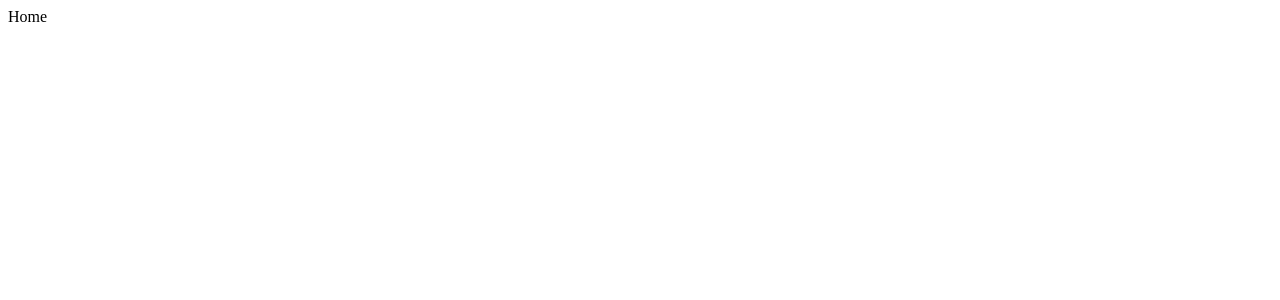
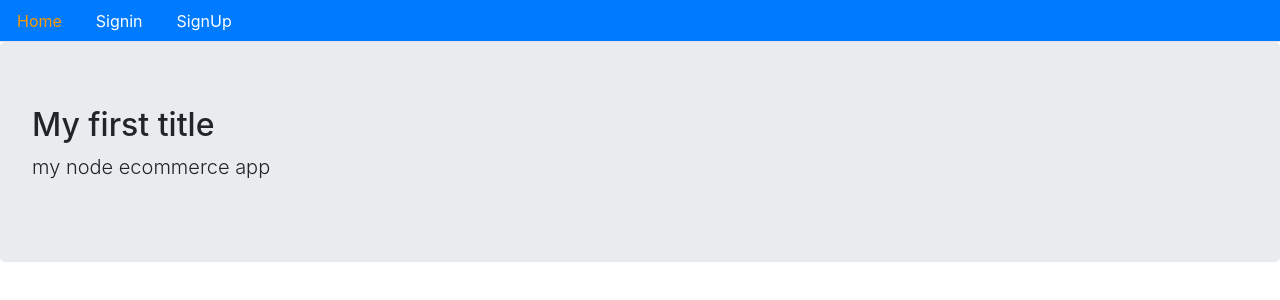
Before and after one commit to raghava2121/ecommerce-front, a React (Create React App) app: page / in a window 1280 px wide. Shown: the top 300 px of the page. Built offline with nearby package versions, Linux system fonts and the light colour scheme.

Commit message:
add layouts

```diff
--- a/public/index.html
+++ b/public/index.html
@@ -15,6 +15,8 @@
       user's mobile device or desktop. See https://developers.google.com/web/fundamentals/web-app-manifest/
     -->
     <link rel="manifest" href="%PUBLIC_URL%/manifest.json" />
+    <link rel="stylesheet" href="https://stackpath.bootstrapcdn.com/bootstrap/4.5.0/css/bootstrap.min.css" integrity="sha384-9aIt2nRpC12Uk9gS9baDl411NQApFmC26EwAOH8WgZl5MYYxFfc+NcPb1dKGj7Sk" crossorigin="anonymous"></link>
+
     <!--
       Notice the use of %PUBLIC_URL% in the tags above.
       It will be replaced with the URL of the `public` folder during the build.
--- a/src/Routes.js
+++ b/src/Routes.js
@@ -4,6 +4,7 @@ import { BrowserRouter, Switch, Route } from 'react-router-dom'
 import Signup from './user/Signup';
 import Signin from './user/Signin';
 import Home from './core/Home';
+import Menu  from './core/Menu';
 
 const Routes = () => {
     return (
--- a/src/core/Home.js
+++ b/src/core/Home.js
@@ -1,11 +1,8 @@
 import React from 'react'
+import Layout from './Layout'
+const  Home =() =>  (
+        <Layout title="My first title" description=" my node ecommerce app"></Layout>
+    )
 
-const  Home =() => {
-    return (
-        <div>
-            Home
-        </div>
-    )
-}
 
 export default Home
--- /dev/null
+++ b/src/core/Layout.js
@@ -0,0 +1,17 @@
+import React from 'react'
+import Menu  from './Menu';
+
+const Layout = ({ title = "title", description = "Description", className, children }) => {
+    return (
+        <div>
+            <Menu/>
+            <div className="jumbotron">
+                <h2>{title}</h2>
+                <p className="lead">{description}</p>
+            </div>
+            <div className={className}> {children}</div>
+        </div>
+    )
+}
+
+export default Layout
--- /dev/null
+++ b/src/core/Menu.js
@@ -0,0 +1,31 @@
+import React from 'react'
+import {Link, withRouter} from 'react-router-dom'
+
+const isActive = (history, path) => {
+
+    if (history.location.pathname === path) {
+        return { color: '#ff9900' }
+    } else {
+        return { color: '#fff' }
+    }
+}
+
+const Menu = ({ history }) => {
+    return (
+        <div>
+            <ul className=" nav nav-tabs bg-primary">
+                <li className=" nav-item">
+                    <Link className="nav-link" to="/" style={isActive(history, '/')}>  Home</Link>
+                </li>
+                <li className=" nav-item">
+                    <Link className="nav-link" to="/signin" style={isActive(history, '/signin')}> Signin</Link>
+                </li>
+                 <li className=" nav-item">
+                    <Link className="nav-link" to="/signup" style={isActive(history, '/signup')}> SignUp</Link>
+                </li>
+            </ul>
+        </div>
+    )
+}
+
+export default withRouter(Menu)
--- a/src/user/Signin.js
+++ b/src/user/Signin.js
@@ -1,11 +1,8 @@
 import React from 'react'
 
-const  Signin =() => {
-    return (
-        <div>
-            signin
-        </div>
-    )
-}
+import Layout from '../core/Layout'
+
+const Signin = () => (<Layout title="My Sign in" description=" sign in to node ecommerce app"></Layout>
+)
 
 export default Signin
--- a/src/user/Signup.js
+++ b/src/user/Signup.js
@@ -1,11 +1,7 @@
 import React from 'react'
+import Layout from '../core/Layout'
 
-function Signup() {
-    return (
-        <div>
-            Signup
-        </div>
-    )
-}
+const Signup = () =>(<Layout title="My signup " description=" signup here to node ecommerce app"></Layout>
+)
 
 export default Signup
```
